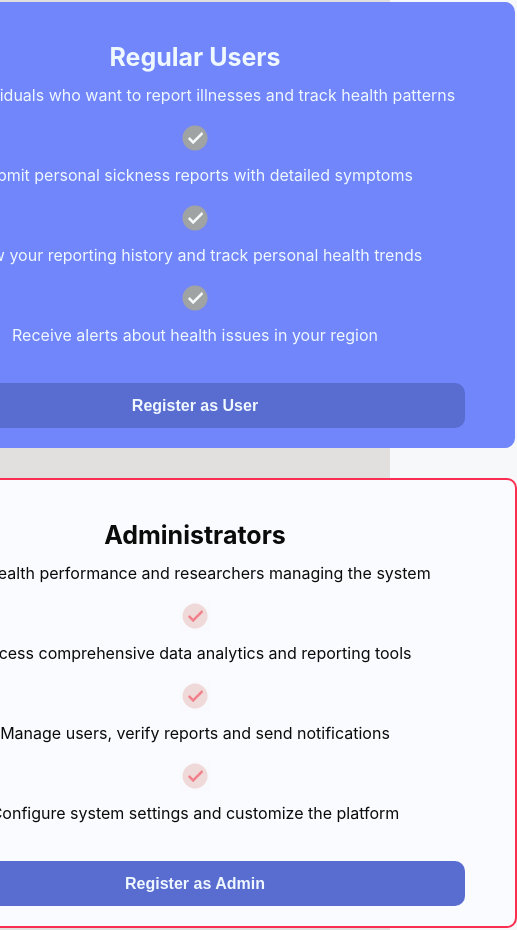
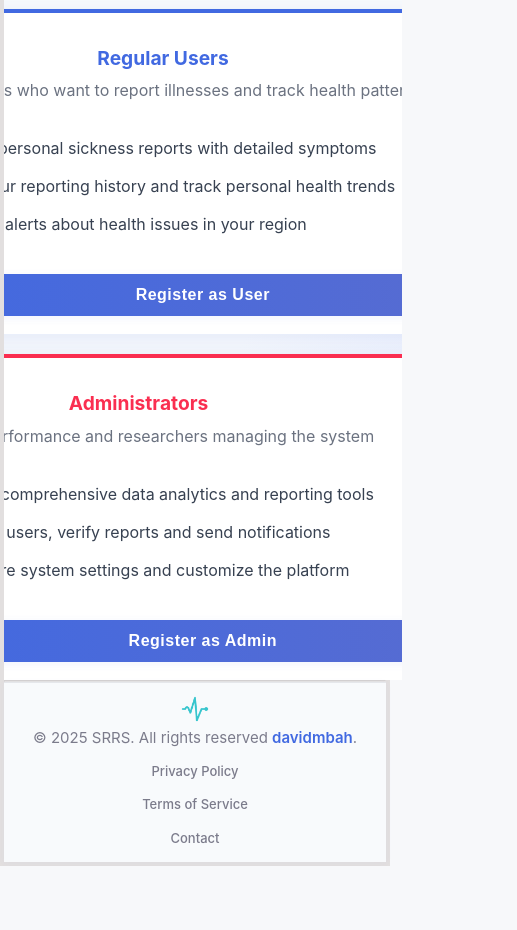
Before and after one commit to Oliverking777/SRRS, a React (Vite) app in the folder frontend/: page / in a window 390 px wide. Shown: the part 1943-2873 px from the top of the page, 517 px wide, since content can reach past the window. After the commit the page ends 2809 px from the top, so only its background shows below. Built offline with nearby package versions, Linux system fonts and the light colour scheme; no server answers; the database is empty.

Commit message:
frontend folder

```diff
--- a/frontend/src/Components/Footer/Footer.css
+++ b/frontend/src/Components/Footer/Footer.css
@@ -1,71 +1,80 @@
-.Footer{
+.Footer {
   display: flex;
   justify-content: space-between;
   align-items: center;
-    height: 100px;
-    color: #908d8e ;
-    font-size: 14px;
-    padding-left: 300px;
-    padding-right: 300px;
+  min-height: 80px;
+  color: #7b7b8b;
+  font-size: 15px;
+  padding: 0 8vw;
+  background: #f8fafc;
+  border-top: 1px solid #e5e7eb;
+  box-shadow: 0 1px 8px 0 rgba(65, 105, 225, 0.03);
+  position: relative;
+  z-index: 2;
 }
-.left_footer{
+.left_footer {
   display: flex;
   align-items: center;
-    gap: 6px;
-}
-.left_footer p{
-    font-size: 15px;
-}
-.left_footer img{
-    height: 30px;
-    width: 30px;
-}
-.right_footer a{
-    color: #908d8e ;
-    text-decoration: none;
-
-
-}
-.right_footer{
-    display: flex;
   gap: 10px;
 }
-.right_footer a:hover{
-    color: #908d8e ;
-    text-decoration: underline;
+.left_footer p {
+  font-size: 15px;
+  margin: 0;
+  color: #7b7b8b;
+}
+.left_footer img {
+  height: 28px;
+  width: 28px;
+  filter: grayscale(0.2);
+}
+.right_footer {
+  display: flex;
+  gap: 18px;
+}
+.right_footer a {
+  color: #7b7b8b;
+  text-decoration: none;
+  font-weight: 500;
+  padding: 2px 8px;
+  border-radius: 6px;
+  transition: background 0.18s, color 0.18s;
+}
+.right_footer a:hover {
+  color: #4169e1;
+  background: #e9eefd;
+  text-decoration: none;
 }
 @media screen and (max-width: 1024px) {
   .Footer {
-        padding: 0 50px;
+    padding: 0 4vw;
   }
 }
-
 @media screen and (max-width: 768px) {
   .Footer {
     flex-direction: column;
-        height: auto;
-        padding: 20px;
-        gap: 15px;
+    min-height: 100px;
+    padding: 18px 2vw;
+    gap: 10px;
+    text-align: center;
   }
-
-    .left_footer {
-        justify-content: center;
-    }
-
+  .left_footer,
   .right_footer {
     justify-content: center;
+    width: 100%;
   }
 }
-
 @media screen and (max-width: 480px) {
+  .Footer {
+    padding: 12px 2vw;
+    font-size: 13px;
+  }
   .left_footer {
     flex-direction: column;
-        text-align: center;
+    gap: 4px;
   }
-
   .right_footer {
     flex-direction: column;
     align-items: center;
-        gap: 15px;
+    gap: 10px;
   }
 }
--- a/frontend/src/Components/Footer/Footer.jsx
+++ b/frontend/src/Components/Footer/Footer.jsx
@@ -1,21 +1,31 @@
-import React from 'react'
-import { assets } from '../../assets/assets'
-import './Footer.css'
+import React from "react";
+import { assets } from "../../assets/assets";
+import "./Footer.css";
 
 const Footer = () => {
   return (
     <div className="Footer">
       <div className="left_footer">
-        <img src={assets.heart_rate} alt="" />
-        <p> © 2025 SRRS. All rights reserved  davidmbah.</p>
+        <img src={assets.heart_rate} alt="SRRS Logo" />
+        <p>
+          {" "}
+          © 2025 SRRS. All rights reserved&nbsp;
+          <span style={{ color: "#4169e1", fontWeight: 600 }}>davidmbah</span>.
+        </p>
       </div>
       <div className="right_footer">
-        <a href="" className='pr'>Privacy Policy</a>
-        <a href="" className='term'>Terms of Service</a>
-        <a href="" className='contact'>Contact</a>
+        <a href="#" className="pr" aria-label="Privacy Policy">
+          Privacy Policy
+        </a>
+        <a href="#" className="term" aria-label="Terms of Service">
+          Terms of Service
+        </a>
+        <a href="#" className="contact" aria-label="Contact">
+          Contact
+        </a>
       </div>
     </div>
-  )
-}
+  );
+};
 
-export default Footer
+export default Footer;
--- a/frontend/src/Components/Sign_upsection/Sign_upsection.css
+++ b/frontend/src/Components/Sign_upsection/Sign_upsection.css
@@ -1,5 +1,5 @@
-.user_sect{
-    background-color: #7186fa ;
+.user_sect {
+  background-color: #7186fa;
   width: 600px;
   display: flex;
   flex-direction: column;
@@ -7,104 +7,166 @@
   color: aliceblue;
   border-radius: 10px;
 }
-.user_sect p{
+.user_sect p {
   font-size: 16px;
 }
-.sections{
-    display: flex;
-    align-items: center;
+.sections {
+  display: grid;
+  grid-template-columns: repeat(auto-fit, minmax(320px, 1fr));
+  gap: 40px;
+  width: 100%;
+  max-width: 1200px;
   justify-content: center;
-    gap: 30px;
-    padding: 10px;
+  align-items: stretch;
 }
-.user_head{
+.user_sect,
+.admin_sect {
+  background: #fff;
+  box-shadow: 0 8px 32px rgba(65, 105, 225, 0.08),
+    0 1.5px 8px rgba(65, 105, 225, 0.04);
+  border-radius: 18px;
+  padding: 32px 28px 28px 28px;
   display: flex;
   flex-direction: column;
-    align-items: start;
+  align-items: flex-start;
+  min-width: 0;
+  transition: box-shadow 0.2s, transform 0.2s;
+  border: none;
+  position: relative;
 }
-.user_head h1{
-    color: aliceblue;
-    font-size: 25px;
-
+.user_sect {
+  border-top: 4px solid #4169e1;
 }
-.user_head p{
-    margin-top: -10px;
+.admin_sect {
+  border-top: 4px solid #fa2e50;
 }
-.user_body{
+.user_sect:hover,
+.admin_sect:hover {
+  box-shadow: 0 12px 36px rgba(65, 105, 225, 0.13),
+    0 2px 12px rgba(65, 105, 225, 0.07);
+  transform: translateY(-4px) scale(1.02);
+}
+.user_head,
+.admin_sect .user_head {
+  margin-bottom: 18px;
+}
+.user_head h1 {
+  font-size: 1.5rem;
+  font-weight: 700;
+  color: #4169e1;
+  margin-bottom: 6px;
+}
+.admin_sect h1 {
+  color: #fa2e50;
+}
+.user_head p {
+  margin-top: 0;
+  color: #6b7280;
+  font-size: 1rem;
+}
+.user_body {
   display: flex;
-    align-items: center;
-    gap: 10px;
+  align-items: flex-start;
+  gap: 12px;
+  margin-bottom: 10px;
 }
-.user_body img{
-    height: 30px;
-    width: 30px;
+.user_body img {
+  height: 26px;
+  width: 26px;
+  margin-top: 2px;
 }
-.start{
-    margin-top: 20px;
-    height: 45px;
-    width: 90%;
-    align-self: center;
+.user_body p {
+  font-size: 1rem;
+  color: #374151;
+  margin: 0;
+}
+.start {
+  margin-top: 24px;
+  width: 100%;
+  height: 48px;
   border-radius: 10px;
   border: none;
-    background-color: #596cd0 ;
-    color: aliceblue;
-    font-size: 16px;
-    font-weight: bold;
+  background: linear-gradient(90deg, #4169e1 0%, #596cd0 100%);
+  color: #fff;
+  font-size: 1.08rem;
+  font-weight: 600;
+  letter-spacing: 0.5px;
+  box-shadow: 0 2px 8px rgba(65, 105, 225, 0.08);
+  cursor: pointer;
+  transition: background 0.2s, box-shadow 0.2s, transform 0.1s;
 }
-.admin_sect{
-    background-color: #fafbfe  ;
-    width: 600px;
+.start:hover {
+  background: linear-gradient(90deg, #3456cd 0%, #fa2e50 100%);
+  box-shadow: 0 4px 16px rgba(65, 105, 225, 0.13);
+  transform: translateY(-2px) scale(1.01);
+}
+.signipsec {
+  margin-top: 120px;
+  padding: 0 2vw;
+  width: 100%;
+  min-height: 60vh;
+  background: linear-gradient(120deg, #f8fafc 60%, #e9eefd 100%);
   display: flex;
-    flex-direction: column;
-    padding: 20px;
-    color: #0b0b0c ;
-    border-radius: 10px;
-    border: #fa2e50  solid 2px;
-}
-.admin_sect h1{
-    color: #0b0b0c;
-}
-.signipsec{
-    margin-top: 150px;
-}
-
-@media screen and (max-width: 1200px) {
-    .sections {
   flex-direction: column;
   align-items: center;
 }
-
-    .user_sect, .admin_sect {
-        max-width: 800px;
+.sign_head {
+  text-align: center;
+  margin-bottom: 40px;
+}
+.sign_head h1 {
+  font-size: 2.5rem;
+  font-weight: 700;
+  color: #4169e1;
+  margin-bottom: 10px;
+  letter-spacing: -1px;
+}
+.sign_head p {
+  font-size: 1.1rem;
+  color: #6b7280;
+  margin-bottom: 0;
+}
+@media screen and (max-width: 1200px) {
+  .sections {
+    grid-template-columns: 1fr;
+    gap: 30px;
+    max-width: 700px;
+  }
+  .user_sect,
+  .admin_sect {
+    padding: 28px 16px;
   }
 }
 
 @media screen and (max-width: 768px) {
   .signipsec {
-        margin-top: 50px;
+    margin-top: 40px;
+    padding: 0 1vw;
   }
-
   .sign_head h1 {
-        font-size: 32px;
+    font-size: 2rem;
   }
-
-    .sign_head p {
-        font-size: 16px;
+  .sections {
+    gap: 20px;
   }
 }
 
 @media screen and (max-width: 480px) {
-    .user_head {
-        align-items: center;
-        text-align: center;
+  .signipsec {
+    margin-top: 20px;
+    padding: 0 2vw;
   }
-
-    .user_body {
-        flex-direction: column;
-        text-align: center;
+  .user_sect,
+  .admin_sect {
+    padding: 18px 6px;
+    border-radius: 12px;
   }
-
-    .user_body p {
-        margin-top: 0;
+  .user_head h1,
+  .admin_sect h1 {
+    font-size: 1.2rem;
+  }
+  .start {
+    font-size: 1rem;
+    height: 42px;
   }
 }
--- a/frontend/src/Components/Sign_upsection/Sign_upsection.jsx
+++ b/frontend/src/Components/Sign_upsection/Sign_upsection.jsx
@@ -4,14 +4,35 @@ import { assets } from "../../assets/assets";
 
 const Sign_upsection = () => {
   return (
-    <div className="signipsec">
-      <div className="sign_head">
+    <div
+      className="signipsec"
+      style={{ position: "relative", overflow: "hidden" }}
+    >
+      {/* Decorative SVG background */}
+      <svg
+        style={{
+          position: "absolute",
+          top: 0,
+          left: 0,
+          width: "100%",
+          height: "120px",
+          zIndex: 0,
+          pointerEvents: "none",
+        }}
+        viewBox="0 0 1440 120"
+        fill="none"
+        xmlns="http://www.w3.org/2000/svg"
+        aria-hidden="true"
+      >
+        <path d="M0,80 C480,160 960,0 1440,80 L1440,0 L0,0 Z" fill="#e9eefd" />
+      </svg>
+      <div className="sign_head" style={{ position: "relative", zIndex: 1 }}>
         <h1>Built for Everyone</h1>
         <p>
           Our platform serves different user types with tailored functionality.
         </p>
       </div>
-      <div className="sections">
+      <div className="sections" style={{ position: "relative", zIndex: 1 }}>
         <div className="user_sect">
           <div className="user_head">
             <h1>Regular Users</h1>
@@ -37,9 +58,7 @@ const Sign_upsection = () => {
         <div className="admin_sect">
           <div className="user_head">
             <h1>Administrators</h1>
-            <p>
-              For health performance and researchers managing the system
-            </p>
+            <p>For health performance and researchers managing the system</p>
           </div>
           <div className="user_body">
             <img src={assets.tickred} alt="" />
@@ -56,6 +75,27 @@ const Sign_upsection = () => {
           <button className="start">Register as Admin</button>
         </div>
       </div>
+      {/* Decorative SVG wave at the bottom */}
+      <svg
+        style={{
+          position: "absolute",
+          bottom: 0,
+          left: 0,
+          width: "100%",
+          height: "80px",
+          zIndex: 0,
+          pointerEvents: "none",
+        }}
+        viewBox="0 0 1440 80"
+        fill="none"
+        xmlns="http://www.w3.org/2000/svg"
+        aria-hidden="true"
+      >
+        <path
+          d="M0,40 C480,120 960,0 1440,40 L1440,80 L0,80 Z"
+          fill="#fafbfe"
+        />
+      </svg>
     </div>
   );
 };
```
Lines whose indentation alone changed are shown as unchanged.
